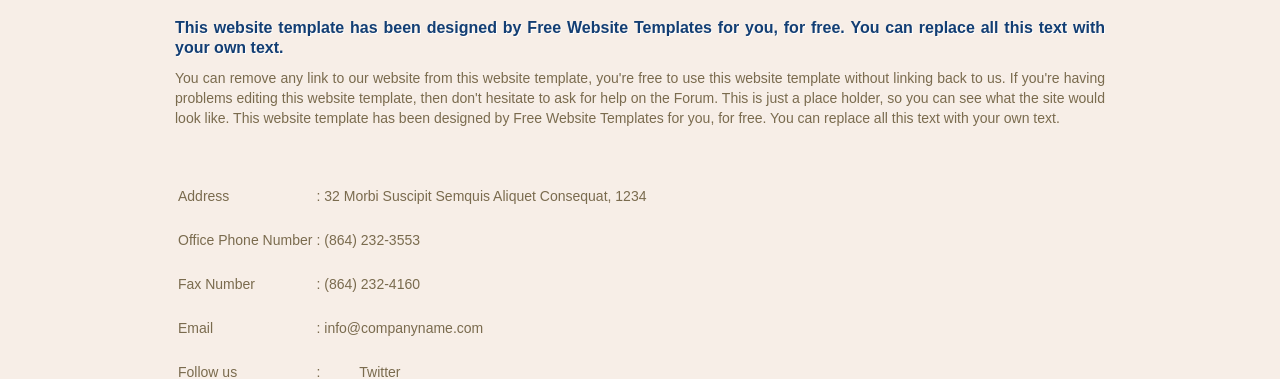
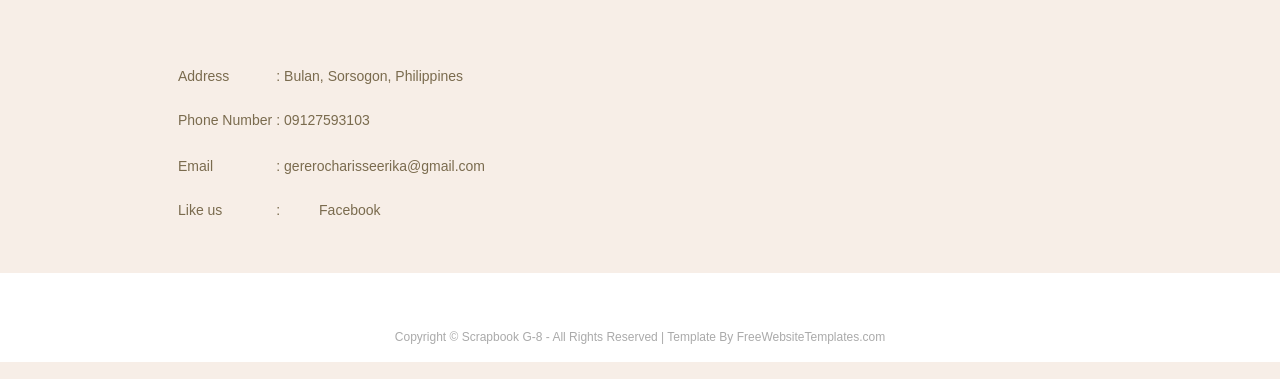
Before and after one commit to Sorsogon-State-University-Bulan-Campus/bsit-2-2-2022-grp-8-estur-et-al, a plain HTML site: page contact.html in a window 1280 px wide. Shown: the part 421-800 px from the top of the page. Drawn offline with Linux system fonts and the light colour scheme; a web font is replaced by a local one.

Commit message:
Update contact.html

```diff
--- a/contact.html
+++ b/contact.html
@@ -34,33 +34,22 @@
     <div class="section">
       <h3><span>Contact Us</span></h3>
       <div>
-        <h4>This website template has been designed by Free Website Templates for you, for free. You can replace all this text with your own text.</h4>
-        <p>You can remove any link to our website from this website template, you're free to use this website template without linking back to us. If you're having problems editing this website template, then don't hesitate to ask for help on the Forum. This is just a place holder, so you can see what the site would look like. This website template has been designed by Free Website Templates for you, for free. You can replace all this text with your own text. </p>
         <table>
           <tr>
             <td>Address</td>
             <td>:</td>
-            <td>32 Morbi Suscipit Semquis Aliquet Consequat, 1234</td>
+            <td>Bulan, Sorsogon, Philippines</td>
           </tr>
           <tr>
-            <td>Office Phone Number</td>
+            <td>Phone Number</td>
             <td>:</td>
-            <td>(864) 232-3553</td>
+            <td>09127593103</td>
           </tr>
           <tr>
-            <td>Fax Number</td>
-            <td>:</td>
-            <td>(864) 232-4160</td>
-          </tr>
           <tr>
             <td>Email</td>
             <td>:</td>
-            <td>info@companyname.com</td>
-          </tr>
-          <tr>
-            <td>Follow us</td>
-            <td>:</td>
-            <td><a href="#" class="twitter">Twitter</a></td>
+            <td>gererocharisseerika@gmail.com</td>
           </tr>
           <tr>
             <td>Like us</td>
@@ -73,7 +62,7 @@
   </div>
 </div>
 <div id="footer">
-  <p>Copyright &copy; <a href="#">Domain Name</a> - All Rights Reserved | Template By <a target="_blank" href="http://www.freewebsitetemplates.com/">FreeWebsiteTemplates.com</a></p>
+  <p>Copyright &copy; <a href="#">Scrapbook G-8</a> - All Rights Reserved | Template By <a target="_blank" href="http://www.freewebsitetemplates.com/">FreeWebsiteTemplates.com</a></p>
 </div>
 </body>
 </html>
```
